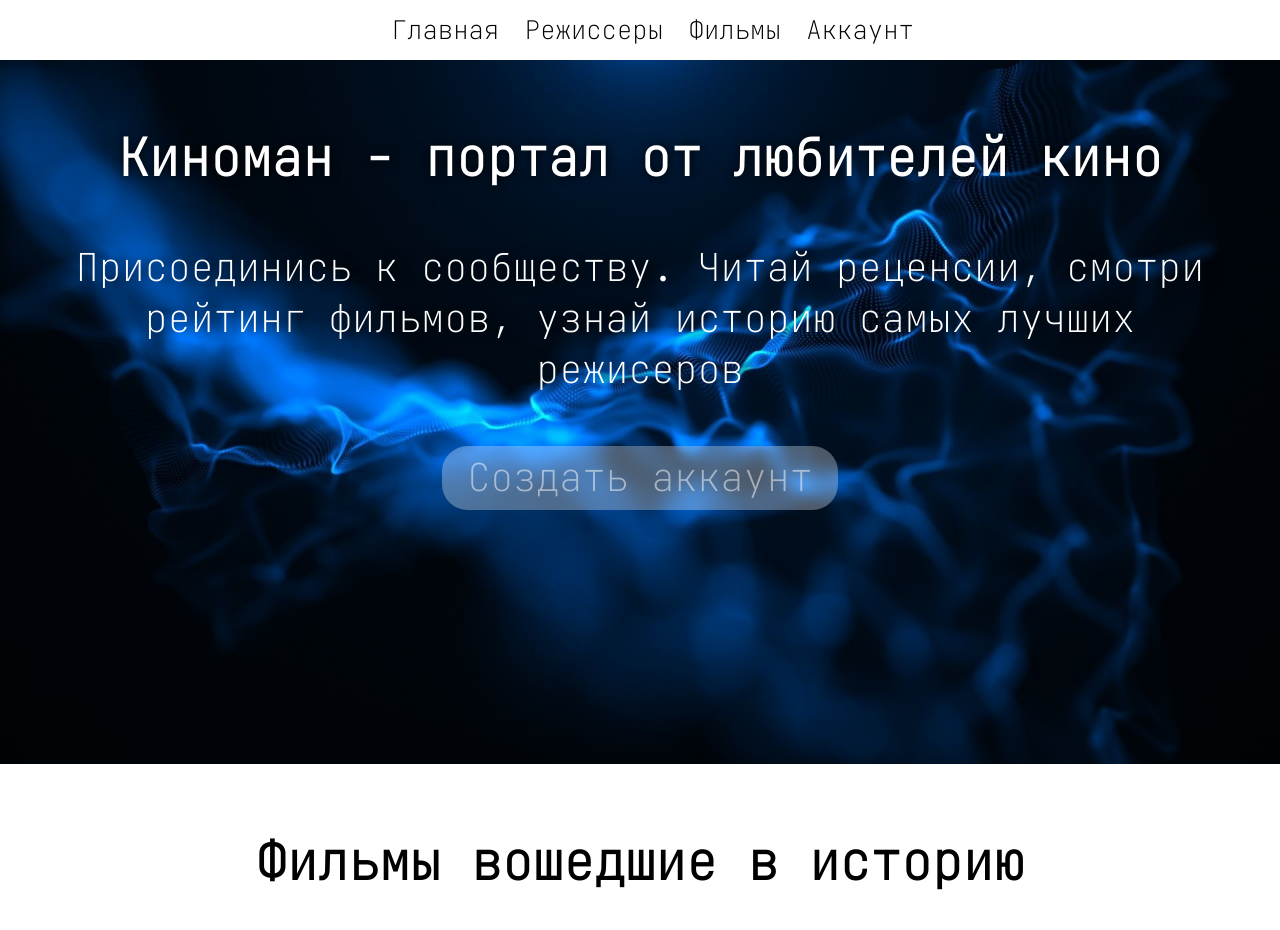
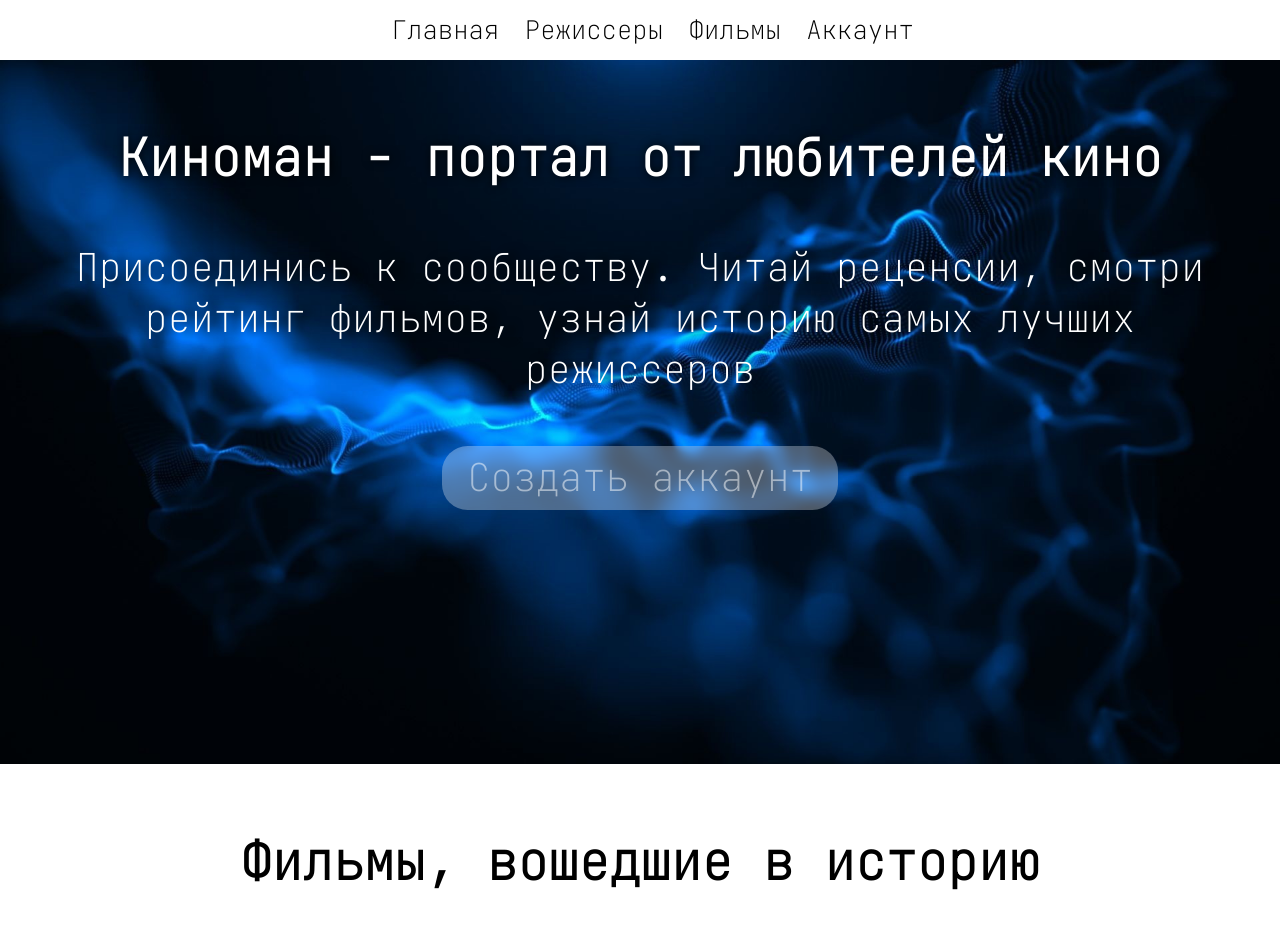
Before and after one commit to evanemoy/evanemoy.github.io, a plain HTML site: page index.html in a window 1280 px wide. Shown: the top 930 px of the page. Drawn offline with Linux system fonts and the light colour scheme.

Commit message:
fixed some mistakes

```diff
--- a/index.html
+++ b/index.html
@@ -28,11 +28,11 @@
             <h1 class="introHeading">Киноман - портал от любителей кино</h1>
             <p class="introSlogan">Присоединись к сообществу.
                 Читай реценсии, смотри рейтинг фильмов,
-                 узнай историю самых лучших режисеров</p>
+                 узнай историю самых лучших режиссеров</p>
             <a href="./auth.html" class="createAccount">Создать аккаунт</a>
         </section>
         <section class="films">
-            <h2 class="filmsHeading">Фильмы вошедшие в историю</h2>
+            <h2 class="filmsHeading">Фильмы, вошедшие в историю</h2>
             <div class="filmsContainer">
                 <div class="film">
                     <img src="./img/mainPage/films/1.png" alt="" class="filmImg">
```
Also changed, not shown: account.html (+3 -0 lines), auth.html (+3 -0 lines), film.html (+3 -0 lines).
